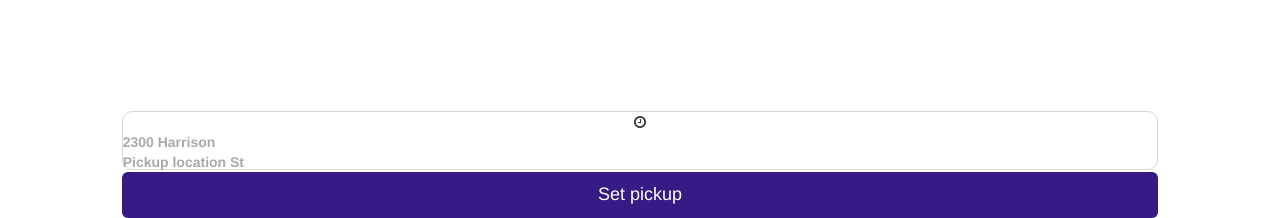
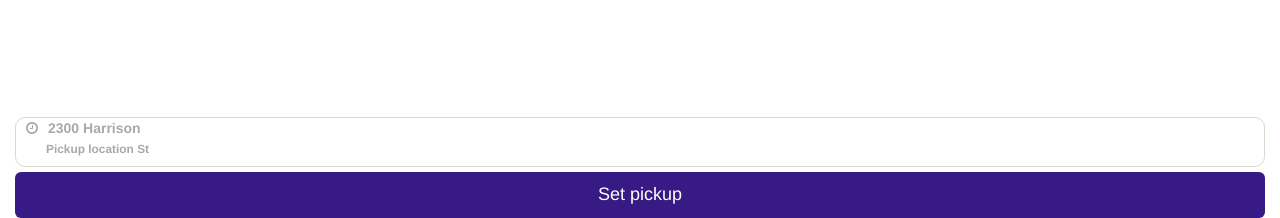
Before and after one commit to dazelcolab2016/Lyft, a plain HTML site: page mapa.html in a window 1280 px wide. Shown: the part 582-800 px from the top of the page. Drawn offline with Linux system fonts and the light colour scheme; some packages are replaced by stand-ins of ours.

Commit message:
fixed margin button&Label

```diff
--- a/css/main.css
+++ b/css/main.css
@@ -104,11 +104,11 @@ section .albutton
 .mapLabel
 {
     width: 100%;
-    margin-bottom: 0px;
+    margin-bottom: 5px;
     background:#fff;
     border: 1px solid #dbd8cf;
     border-radius: 10px;
-    height: 59px;
+    height: 50px;
     padding: 0px;
 
 }
@@ -123,4 +123,15 @@ p
     margin: 0px;
     color: darkgray;
     text-align: left;
+    align-items: center;
 }
+p i
+{
+    padding-left: 10px;
+    padding-right: 10px;
+    padding-bottom: 0px;
+
+}
+small
+{margin-top:  10px;
+margin-left: 30px;}
--- a/mapa.html
+++ b/mapa.html
@@ -31,7 +31,7 @@
         padding: 0;
       }
       #map {
-        height: 560px;
+        height: 542px;
       }
     </style>
 </header>
@@ -51,9 +51,9 @@
 <section>
     <div class="container">
       <div class="row">
-        <div class=" col-xs-12 col-sm-12 col-md-10 col-md-offet-2 text-left albutton text-center">
+        <div class=" col-xs-12 col-sm-12 col-md-12  albutton text-center">
 
-            <label for="" class="mapLabel"><i class="fa fa-clock-o" aria-hidden="true"></i><p>2300 Harrison <br>Pickup location St</p></label>
+            <label for="" class="mapLabel"><p><i class="fa fa-clock-o" aria-hidden="true"></i>2300 Harrison <br> <small>Pickup location St</small> </p></label>
 
             <button type="button" class="btn btn-lg mapButton">Set pickup</button>
         </div>
```
